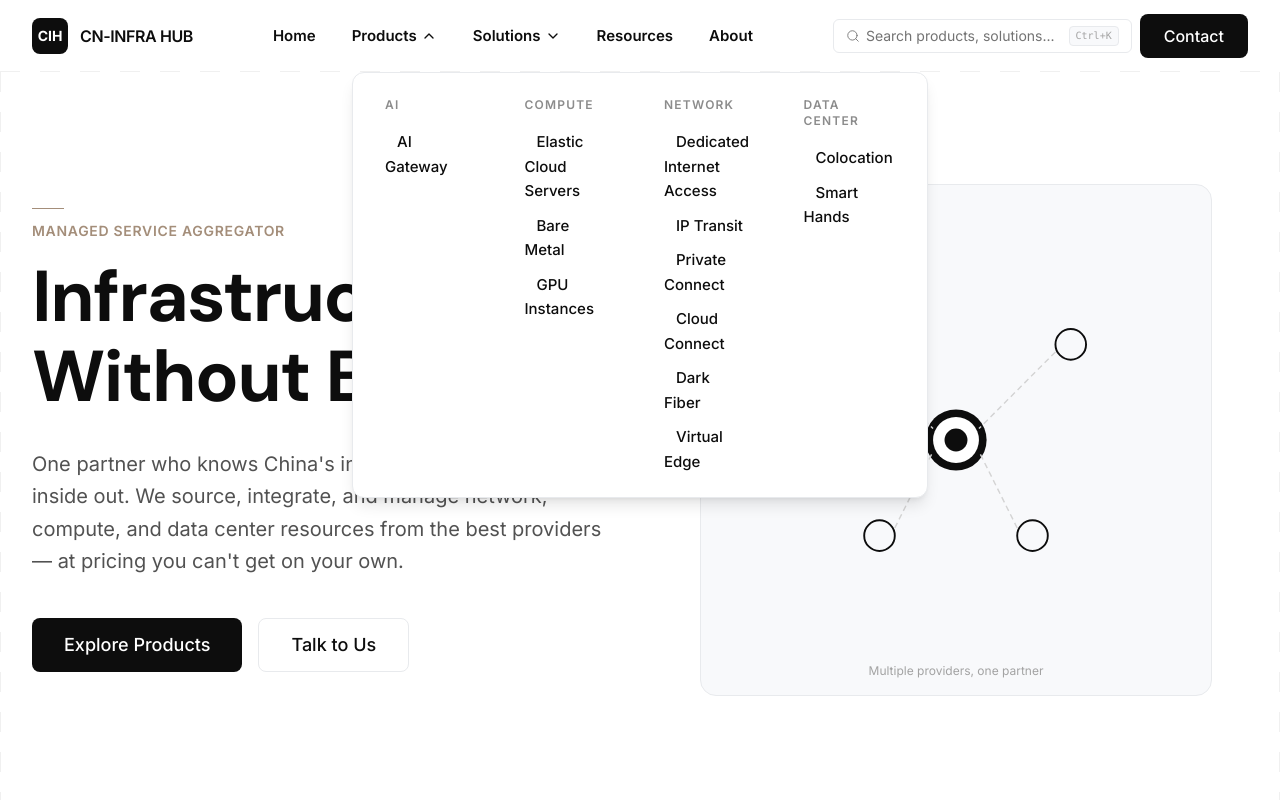
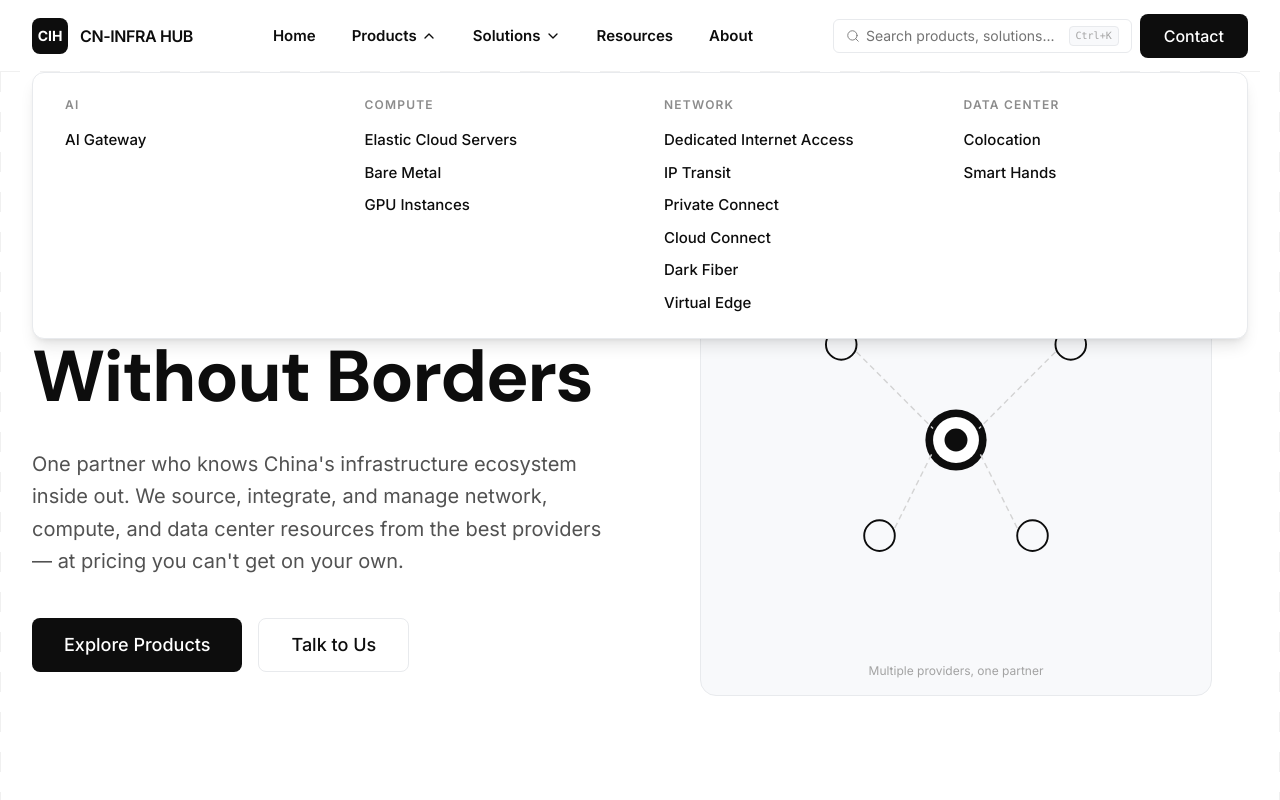
Before and after one commit to emoqbao/cninfrahub, a Next.js app: page / in a window 1280 px wide. Both pictures are taken after a click on the button "Products". Shown: the top 800 px of the page. Built offline with nearby package versions, Linux system fonts and the light colour scheme.

Commit message:
Fix mega menu width, item alignment, and View all solutions link

```diff
--- a/src/components/layout/Header.tsx
+++ b/src/components/layout/Header.tsx
@@ -135,11 +135,16 @@ export default function Header() {
                   </li>
                 ))}
               </ul>
+                <div className="mt-3 pt-3 border-t border-[#e8eaed]">
+                  <Link href="/solutions/" onClick={() => setSolutionsOpen(false)} className="block rounded-md px-4 py-2.5 text-[15px] font-medium text-[#0d0d0d] hover:bg-[#f3f4f6] transition-colors">
+                    View all solutions &rarr;
+                  </Link>
+                </div>
             </div>
           </div>
         )}
 
-        <div ref={megaPanelRef} className="absolute left-1/2 transform -translate-x-1/2 top-full z-50 mx-auto max-w-7xl px-6 pb-4 lg:px-8">
+        <div ref={megaPanelRef} className="absolute left-0 right-0 top-full z-50 mx-auto max-w-7xl px-6 pb-4 lg:px-8">
           {megaOpen && (
             <div className="rounded-xl border border-[#e8eaed] bg-white shadow-lg px-8 py-6">
               <div className="grid grid-cols-2 lg:grid-cols-4 gap-x-8 lg:gap-x-12 gap-y-6">
@@ -149,7 +154,7 @@ export default function Header() {
                     <ul className="space-y-2.5">
                       {products.filter((p) => p.module === mod).map((p) => (
                         <li key={p.id}>
-                          <Link href={"/products/" + p.id} onClick={() => setMegaOpen(false)} className="text-[15px] font-medium text-[#0d0d0d] hover:bg-[#f3f4f6] rounded-md px-3 py-1.5 transition-colors">
+                          <Link href={"/products/" + p.id} onClick={() => setMegaOpen(false)} className="block text-[15px] font-medium text-[#0d0d0d] hover:bg-[#f3f4f6] transition-colors">
                             {p.name}
                           </Link>
                         </li>
```
